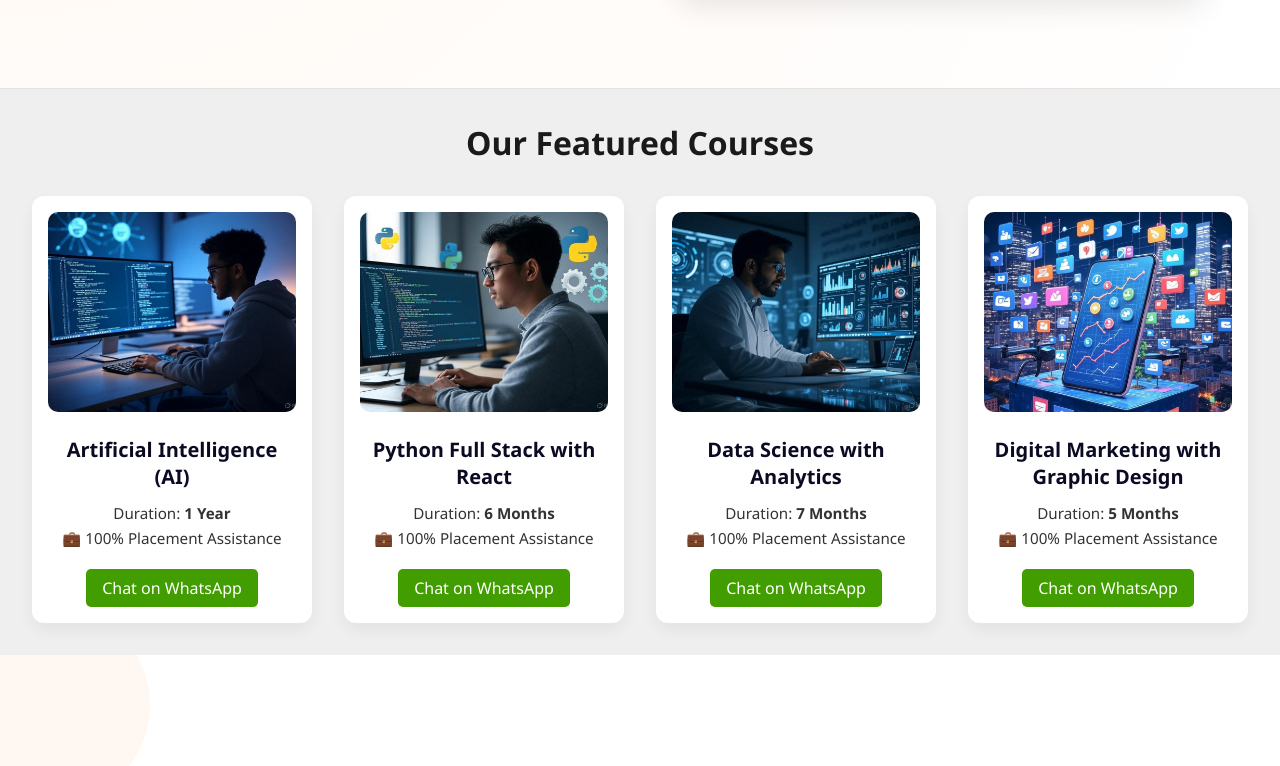
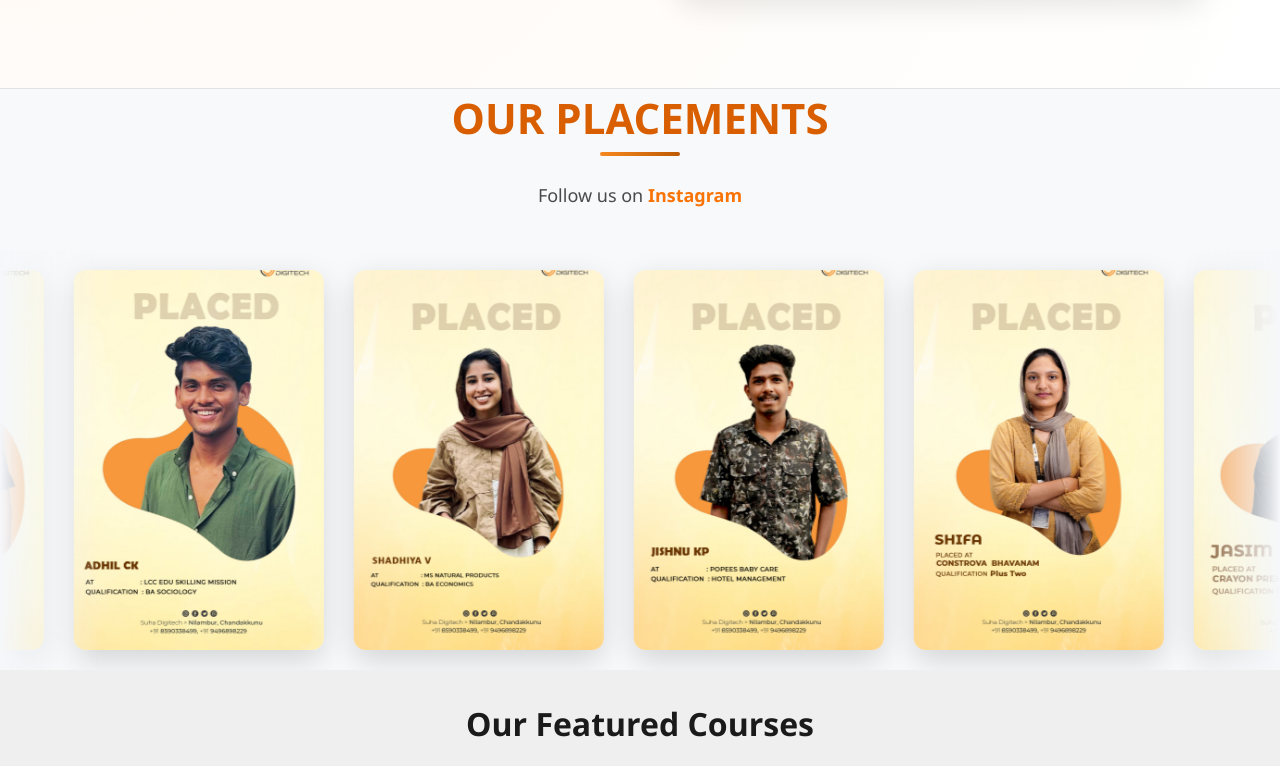
Before and after one commit to Fazlurahmanck/suha-react-2, a React (Create React App) app: page / in a window 1280 px wide. Shown: the part 554-1320 px from the top of the page. Built offline with nearby package versions, Linux system fonts and the light colour scheme.

Commit message:
Update App.js

```diff
--- a/src/App.js
+++ b/src/App.js
@@ -66,6 +66,155 @@ function MyComponent() {
           </div>
         </div>
       </section>
+
+<section>
+    <div className="section-header">
+      <h2 className="section-title">OUR PLACEMENTS</h2>
+      <p className="section-subtitle">
+        Follow us on <a href="https://instagram.com" className="social-link">Instagram</a>
+      </p>
+    </div>
+
+    <div className="slider-container">
+      <div className="slider-track">
+
+        {/* First set of slides */}
+        <div className="slide">
+          <div className="slide-content">
+            <img src="images/adarsh.jpg" alt="Suha Group Project 1" />
+          </div>
+        </div>
+
+        <div className="slide">
+          <div className="slide-content">
+            <img src="images/adhil ck.jpg" alt="Suha Group Team Member" />
+          </div>
+        </div>
+
+        <div className="slide">
+          <div className="slide-content">
+            <img src="images/shadiya.jpg" alt="Suha Group Office" />
+          </div>
+        </div>
+
+        <div className="slide">
+          <div className="slide-content">
+            <img src="images/jisnu.jpg" alt="Suha Group Achievement" />
+          </div>
+        </div>
+
+        <div className="slide">
+          <div className="slide-content">
+            <img src="images/shifa.jpg" alt="Suha Group Event" />
+          </div>
+        </div>
+
+        <div className="slide">
+          <div className="slide-content">
+            <img src="images/jasim.jpg" alt="Suha Group Event" />
+          </div>
+        </div>
+
+        <div className="slide">
+          <div className="slide-content">
+            <img src="images/jayasree.jpg" alt="Suha Group Event" />
+          </div>
+        </div>
+
+        <div className="slide">
+          <div className="slide-content">
+            <img src="images/hiba mol.jpg" alt="Suha Group Event" />
+          </div>
+        </div>
+
+        <div className="slide">
+          <div className="slide-content">
+            <img src="images/arjun.jpg" alt="Suha Group Event" />
+          </div>
+        </div>
+
+        <div className="slide">
+          <div className="slide-content">
+            <img src="images/ashitha.jpg" alt="Suha Group Event" />
+          </div>
+        </div>
+
+        <div className="slide">
+          <div className="slide-content">
+            <img src="images/midun.jpg" alt="Suha Group Event" />
+          </div>
+        </div>
+
+        {/* Duplicate slides for infinite scroll */}
+        <div className="slide">
+          <div className="slide-content">
+            <img src="images/adarsh.jpg" alt="Suha Group Project 1" />
+          </div>
+        </div>
+
+        <div className="slide">
+          <div className="slide-content">
+            <img src="images/adhil ck.jpg" alt="Suha Group Team Member" />
+          </div>
+        </div>
+
+        <div className="slide">
+          <div className="slide-content">
+            <img src="images/shadiya.jpg" alt="Suha Group Office" />
+          </div>
+        </div>
+
+        <div className="slide">
+          <div className="slide-content">
+            <img src="images/jisnu.jpg" alt="Suha Group Achievement" />
+          </div>
+        </div>
+
+        <div className="slide">
+          <div className="slide-content">
+            <img src="images/shifa.jpg" alt="Suha Group Event" />
+          </div>
+        </div>
+
+        <div className="slide">
+          <div className="slide-content">
+            <img src="images/jasim.jpg" alt="Suha Group Event" />
+          </div>
+        </div>
+
+        <div className="slide">
+          <div className="slide-content">
+            <img src="images/jayasree.jpg" alt="Suha Group Event" />
+          </div>
+        </div>
+
+         <div className="slide">
+          <div className="slide-content">
+            <img src="images/hiba mol.jpg" alt="Suha Group Event" />
+          </div>
+        </div>
+
+         <div className="slide">
+          <div className="slide-content">
+            <img src="images/arjun.jpg" alt="Suha Group Event" />
+          </div>
+        </div>
+
+         <div className="slide">
+          <div className="slide-content">
+            <img src="images/ashitha.jpg" alt="Suha Group Event" />
+          </div>
+        </div>
+
+         <div className="slide">
+          <div className="slide-content">
+            <img src="images/midun.jpg" alt="Suha Group Event" />
+          </div>
+        </div>
+
+      </div>
+    </div>
+  </section>
 
       {/* COURSES */}
       <section className="course-section" id="course">
```
